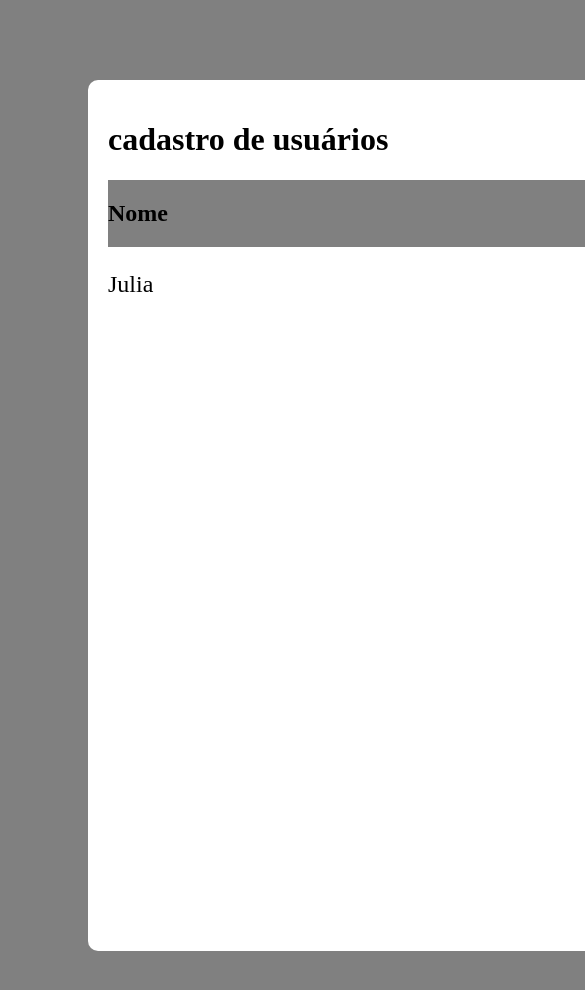
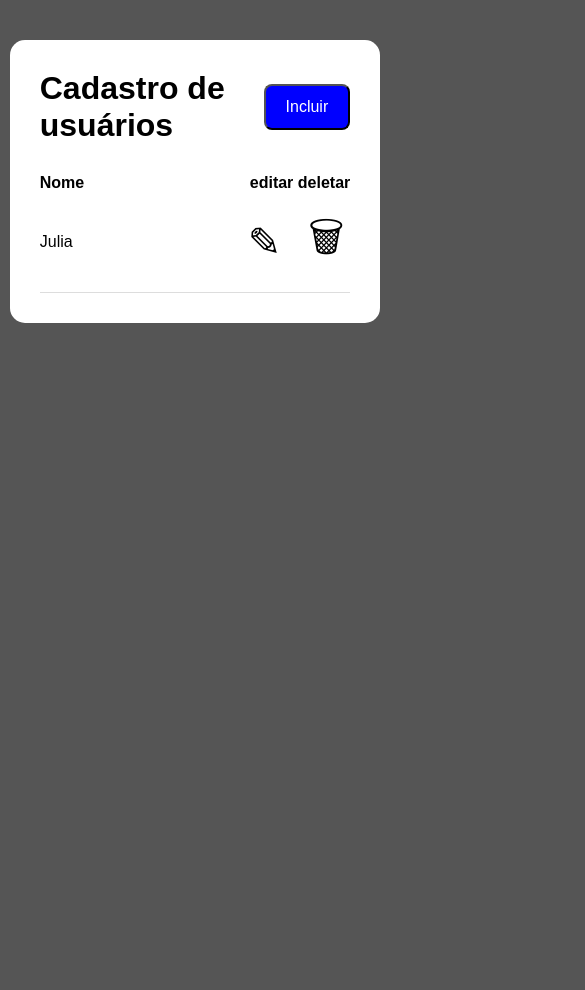
Before and after one commit to shibadev54/prog-web, a plain HTML site: page lição de casa/classes.html in a window 390 px wide. Shown: the top 990 px of the page, 585 px wide, since content can reach past the window. After the commit the page ends 844 px from the top, so only its background shows below. Drawn offline with Linux system fonts and the light colour scheme.

Commit message:
responsividade
agora sim

```diff
--- a/lição de casa/classes.html
+++ b/lição de casa/classes.html
@@ -3,66 +3,102 @@
 <head>
 <meta charset="UTF-8">
 <meta name="viewport" content="width=device-width, initial-scale=1.0">
-    <title>Document</title>
+<title>Cadastro</title>
+
 <style>
-    main{
-    margin: 80px 80px 80px 80px;
-    border-radius: 10px 10px 10px 10px;
-    background-color: white;
-    height: 22cm;
-    width: 45cm;
-    padding: 20px;
-    }
-    .incluir{
-        color: white;
-        background-color: blue;
-        border-radius: 10px;
-        font-size: larger;
-        margin-left: 90%;
-        flex-wrap: nowrap;
-        height: 40px;
+* {
+  box-sizing: border-box;
 }
 
-       header{
+body {
+  background-color: gray;
+  margin: 0;
+  font-family: Arial, sans-serif;
+}
+
+main {
+  width: 95%;
+  max-width: 1200px;
+  margin: 40px auto;
+  padding: 30px;
+  background: white;
+  border-radius: 15px;
+}
+header {
   display: flex;
-        align-content: center;
+  justify-content: space-between;
+  align-items: center;
+}
+
+.incluir {
+  padding: 12px 20px;
+  font-size: 16px;
+  border-radius: 8px;
+  background-color: blue;
+  color: white;
 
 }
-      .cabecalho{
-        background-color: gray;;
+
+.cabecalho {
   display: flex;
-        padding: auto auto auto auto;
+  justify-content: space-between;
+  margin-top: 30px;
+  font-weight: bold;
 }
-       .users{
-        font-size: x-large;
+
+.users {
   display: flex;
+  justify-content: space-between;
+  align-items: center;
+  padding: 15px 0;
+  border-bottom: 1px solid #ddd;
 }
-       .users button{
+.actions {
+  display: flex;
+  gap: 15px;
+}
+
+.users button {
   border: none;
   background: transparent;
   font-size: 40px;
+  cursor: pointer;
 }
-    h1{
-     white-space: nowrap;
-    min-width: 0;
+
+h1 {
+  margin: 0;
+}
+body {
+  background: #555;
 }
 </style>
 </head>
-<body style=" background-color:gray">
+
+<body>
+
 <main>
-    <header><h1>cadastro de usuários</h1>
-    <button class="incluir" onclick="form()" >incluir</button></header>
-    <div class="cabecalho"><h2>Nome</h2> <h2 style="margin-left: 85%;">editar</h2> <h2 style="margin-left: 3%;">excluir</h2>
+
+<header>
+  <h1>Cadastro de usuários</h1>
+  <button class="incluir" onclick="form()">Incluir</button>
+</header>
+
+<div class="cabecalho">
+  <span>Nome</span>
+  <span>editar deletar</span>
 </div>
-        <div class="users"> <p>Julia</p> <button style="margin-left: 86%;"> &#x270E;</button><button style="margin-left: 4%;"> &#128465</button> </div>
+
+<div class="users">
+  <p>Julia</p>
+  <div class="actions">
+    <button>&#x270E</button>
+    <button>&#128465</button>
+  </div>
+</div>
+
 </main>
-    <script>
-    function form(){
-    const get = document.getElementsByClassName("incluir");
-    get.InnerHTML = "<form>"
-    }
 
 
-    </script>
+
 </body>
 </html>
```
Lines whose indentation alone changed are shown as unchanged.
